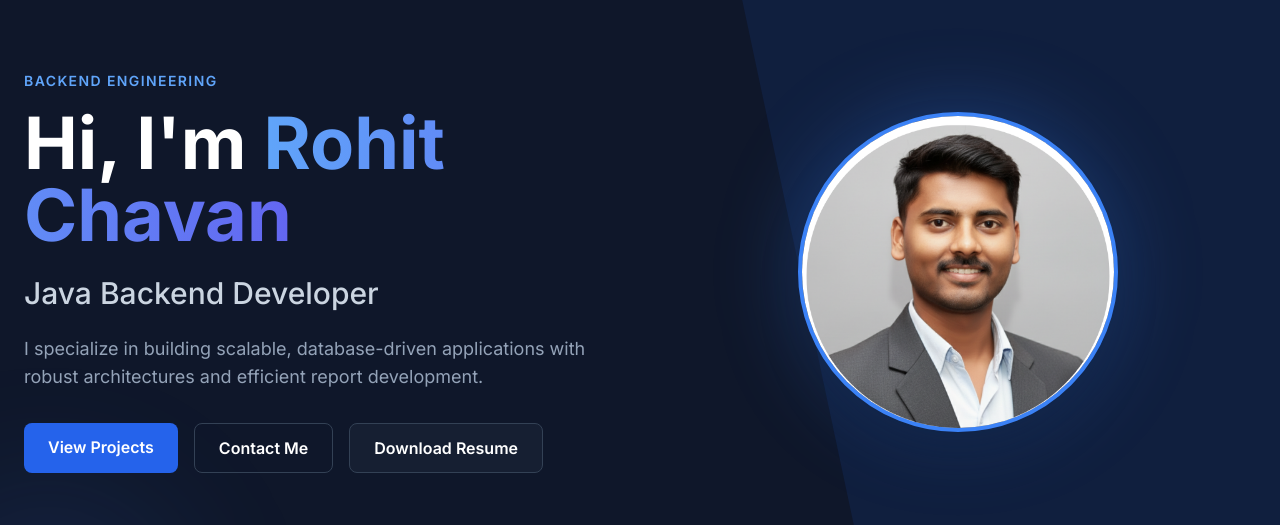
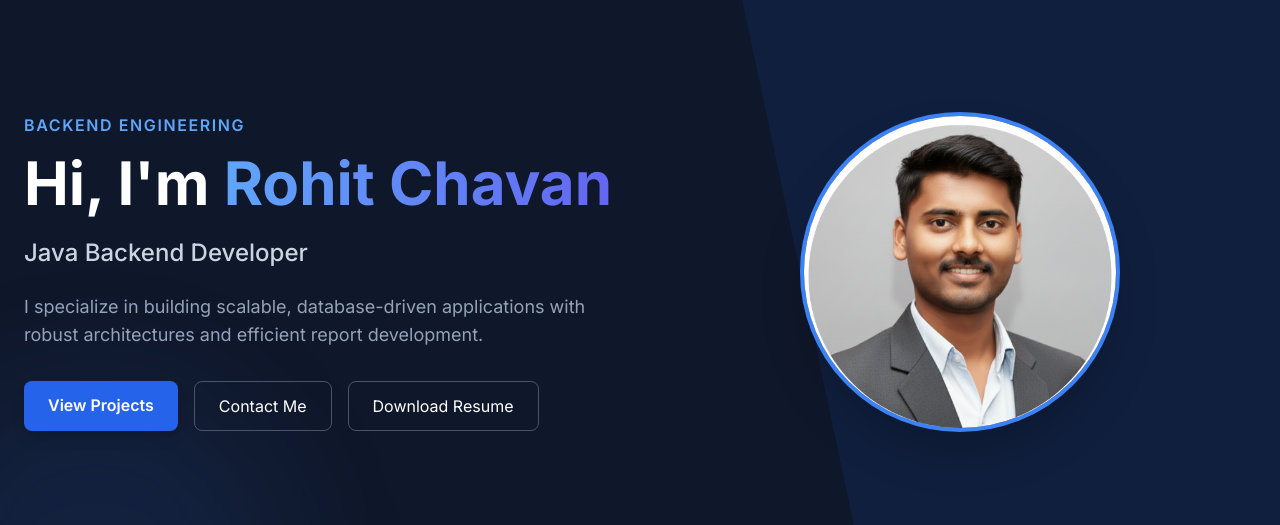
Before and after one commit to rohitchav/portfolio-project, a React (Vite) app: page / in a window 1280 px wide. Shown: the part 128-653 px from the top of the page. Built offline with nearby package versions, Linux system fonts and the light colour scheme; no server answers.

Commit message:
Added Profile Photo

```diff
--- a/components/Hero.tsx
+++ b/components/Hero.tsx
@@ -1,60 +1,62 @@
-import React from "react";
+import React from 'react';
 
 const Hero: React.FC = () => {
   return (
     <section
       id="home"
-      className="relative min-h-screen flex items-center bg-slate-900 text-white overflow-hidden"
+      className="relative min-h-screen flex items-center bg-slate-900 text-white overflow-hidden pt-24 md:pt-0"
     >
-      {/* Background decoration */}
-      <div className="absolute top-0 right-0 w-1/2 h-full bg-blue-600/10 skew-x-12 translate-x-1/4 pointer-events-none"></div>
-      <div className="absolute -bottom-24 -left-24 w-72 h-72 bg-blue-500/10 rounded-full blur-3xl pointer-events-none"></div>
+      {/* Background decorations */}
+      <div className="absolute top-0 right-0 w-1/2 h-full bg-blue-600/10 skew-x-12 translate-x-1/4 pointer-events-none hidden md:block"></div>
+      <div className="absolute -bottom-24 -left-24 w-96 h-96 bg-blue-500/10 rounded-full blur-3xl pointer-events-none"></div>
 
-      <div className="container mx-auto px-4 md:px-6 relative z-10">
-        <div className="grid md:grid-cols-2 gap-10 items-center">
+      <div className="container mx-auto px-6 relative z-10">
+        <div className="flex flex-col-reverse md:flex-row items-center gap-12">
 
           {/* LEFT CONTENT */}
-          <div className="text-center md:text-left">
-            <p className="text-blue-400 font-semibold tracking-widest uppercase mb-4 text-sm">
+          <div className="md:w-1/2 text-center md:text-left">
+
+            <p className="text-blue-400 font-semibold tracking-widest uppercase mb-4 text-sm md:text-base">
               Backend Engineering
             </p>
 
-            <h1 className="text-4xl sm:text-5xl md:text-7xl font-bold leading-tight mb-6">
+            <h1 className="text-4xl sm:text-5xl md:text-6xl font-bold leading-tight mb-6">
               Hi, I'm{" "}
               <span className="text-transparent bg-clip-text bg-gradient-to-r from-blue-400 to-indigo-500">
                 Rohit Chavan
               </span>
             </h1>
 
-            <h2 className="text-xl md:text-3xl text-slate-300 font-medium mb-6">
+            <h2 className="text-xl md:text-2xl text-slate-300 font-medium mb-6">
               Java Backend Developer
             </h2>
 
-            <p className="text-base md:text-lg text-slate-400 mb-8 max-w-xl mx-auto md:mx-0 leading-relaxed">
+            <p className="text-base md:text-lg text-slate-400 mb-8 max-w-xl leading-relaxed mx-auto md:mx-0">
               I specialize in building scalable, database-driven applications
               with robust architectures and efficient report development.
             </p>
 
+            {/* Buttons */}
             <div className="flex flex-col sm:flex-row gap-4 justify-center md:justify-start">
 
               <a
                 href="#projects"
-                className="w-full sm:w-auto px-6 py-3 bg-blue-600 hover:bg-blue-700 text-white font-semibold rounded-lg transition-all text-center"
+                className="px-6 py-3 bg-blue-600 hover:bg-blue-700 text-white font-semibold rounded-lg transition-all shadow-lg"
               >
                 View Projects
               </a>
 
               <a
                 href="#contact"
-                className="w-full sm:w-auto px-6 py-3 bg-transparent border border-slate-700 hover:border-blue-500 text-white font-semibold rounded-lg transition-all text-center"
+                className="px-6 py-3 border border-slate-600 hover:border-blue-500 rounded-lg transition-all"
               >
                 Contact Me
               </a>
 
               <a
                 href="/Rohit_Chavan_Resume_9326981878.pdf"
-                download="Rohit_Chavan_Resume.pdf"
-                className="w-full sm:w-auto px-6 py-3 bg-slate-800/50 hover:bg-slate-800 border border-slate-700 text-white font-semibold rounded-lg transition-all text-center"
+                download
+                className="px-6 py-3 border border-slate-600 hover:border-slate-400 rounded-lg transition-all"
               >
                 Download Resume
               </a>
@@ -63,17 +65,18 @@ const Hero: React.FC = () => {
           </div>
 
           {/* RIGHT IMAGE */}
-          <div className="flex justify-center mt-10 md:mt-0">
+          <div className="md:w-1/2 flex justify-center">
+
             <div className="relative">
+              <div className="w-56 h-56 sm:w-64 sm:h-64 md:w-80 md:h-80 rounded-full overflow-hidden border-4 border-blue-500 shadow-2xl">
+                <img
+                  src="/images/favicon.png"
+                  alt="Rohit Chavan"
+                  className="w-full h-full object-cover"
+                />
+              </div>
+            </div>
 
-              <div className="absolute inset-0 rounded-full bg-blue-500/30 blur-2xl"></div>
-
-              <img
-                src="/images/favicon.png"
-                alt="Rohit Chavan"
-                className="relative w-52 h-52 sm:w-64 sm:h-64 md:w-80 md:h-80 rounded-full object-cover border-4 border-blue-500 shadow-2xl"
-              />
-            </div>
           </div>
 
         </div>
```
